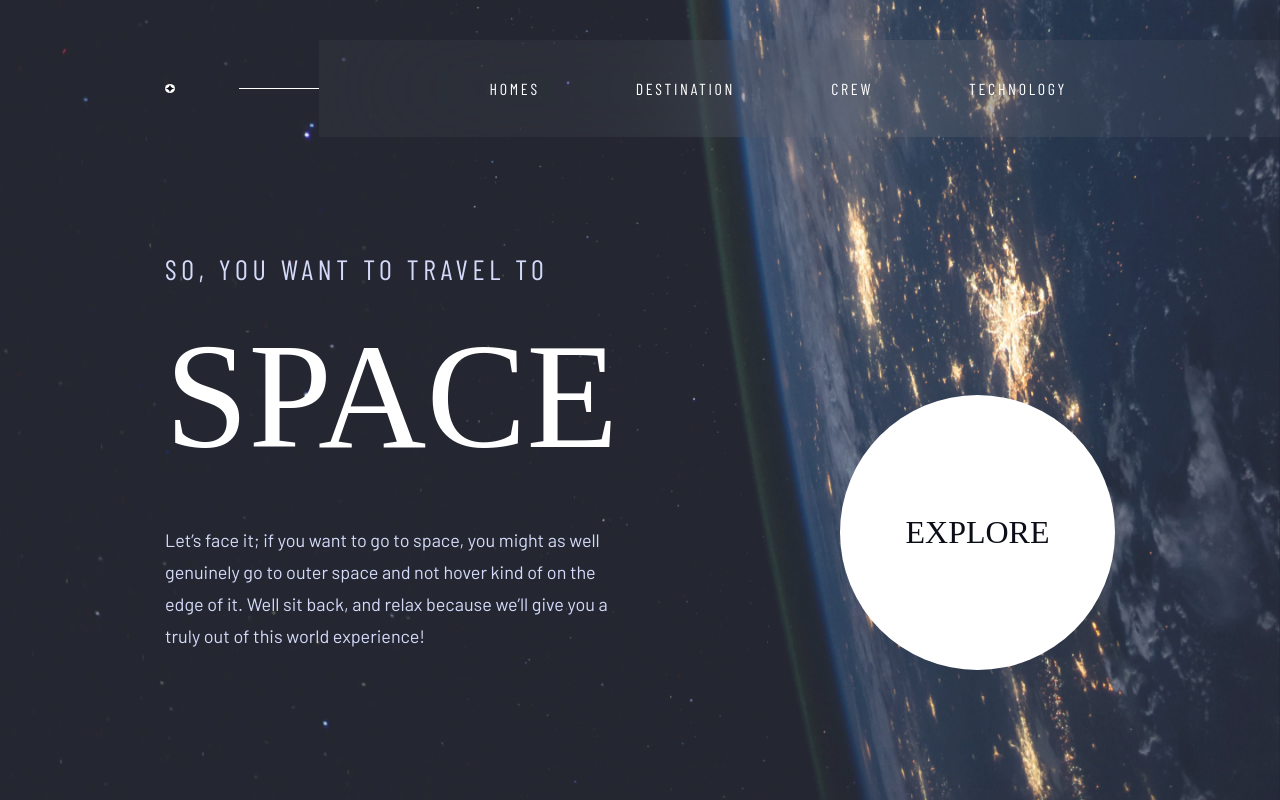
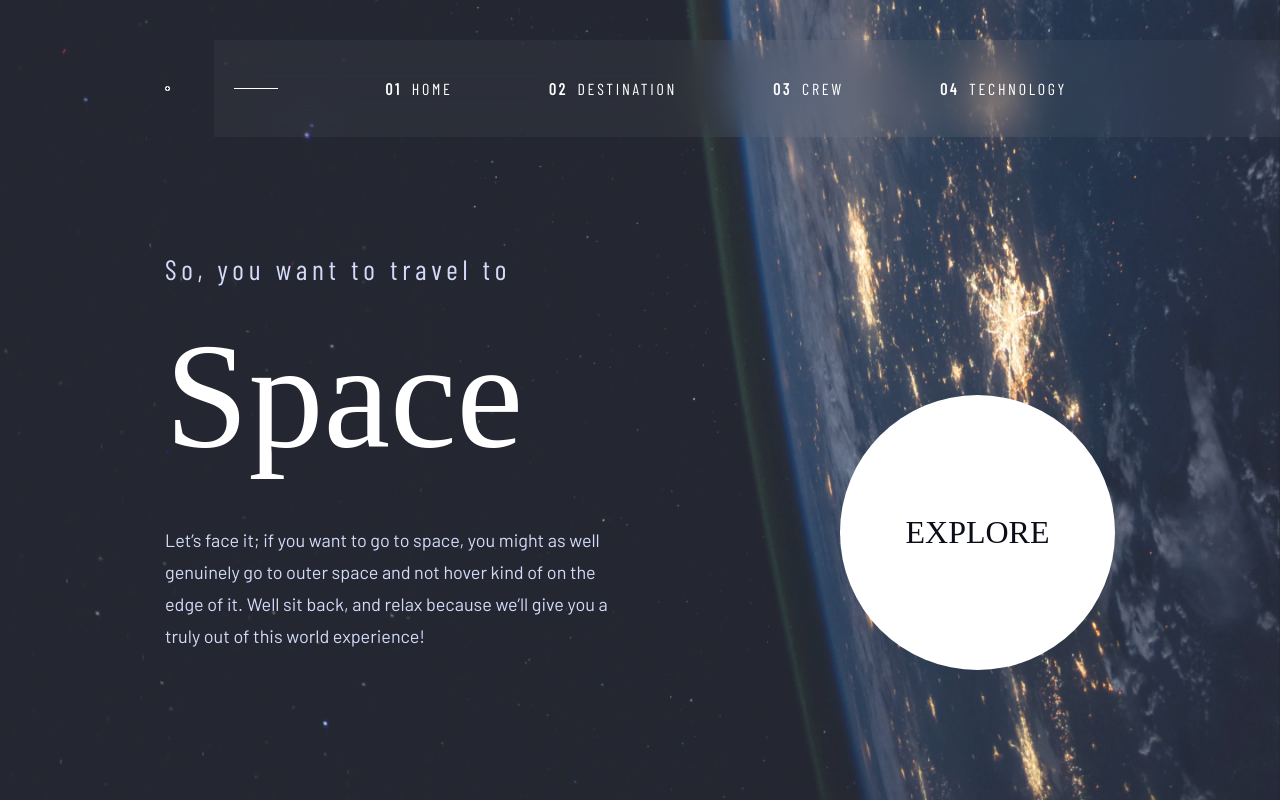
Before and after one commit to JKarwatka/space-tourism-page, a Next.js app: page /home in a window 1280 px wide. Built offline with nearby package versions, Linux system fonts and the light colour scheme; a web font is replaced by a local one.

Commit message:
Add items and animations to NavBar component

```diff
--- /dev/null
+++ b/components/LayoutWithNavBar/index.tsx
@@ -0,0 +1,17 @@
+import React from 'react'
+import NavBar from '../NavBar'
+
+type LayoutWithNavbarProps = {
+  children: React.ReactNode
+}
+
+const LayoutWithNavbar = ({ children }:LayoutWithNavbarProps)  => (
+  <>
+    <NavBar/>
+    {children}
+  </>
+)
+
+
+
+export default LayoutWithNavbar
--- a/components/NavBar/atoms.tsx
+++ b/components/NavBar/atoms.tsx
@@ -1,5 +1,7 @@
+import Image from 'next/image'
 import React from 'react'
 import styled from 'styled-components'
+import { colors } from '../designSystem'
 
 export const NavBarContainer = styled.div`
   position: absolute;
@@ -11,21 +13,73 @@ export const NavBarContainer = styled.div`
   align-items: center;
 `
 
-export const ItemsContainer = styled.div`
+export const NavItem = styled.a`
+  text-transform: uppercase;
+  margin: 0 48px;
+  padding: 39px 0;
+  font-family: 'Barlow Condensed';
+  font-style: normal;
+  font-weight: 400;
+  font-size: 16px;
+  line-height: 19px;
+  letter-spacing: 2.7px;
+  color: ${props => props.color || colors.PRIMARY};
+  cursor: pointer;
+
+  display: inline-block;
+  position: relative;
+
+  &:after{
+    content: '';
+    position: absolute;
+    width: 100%;
+    transform: scaleX(0);
+    height: 2px;
+    bottom: 0;
+    left: 0;
+    background-color: ${props => props.color || colors.PRIMARY};
+    transform-origin: bottom right;
+    transition: transform 0.25s ease-out;
+  }
+
+  &:hover:after, &:focus:after{
+    transform: scaleX(1);
+    transform-origin: bottom left;
+  }
+
+`
+
+export const NavItemsContainer = styled.div`
   background: rgba(255, 255, 255, 0.04);
-  backdrop-filter: blur(81.5485px);
+  backdrop-filter: blur(20px);
   display: flex;
   align-items: center;
   justify-content: space-evenly;
   padding: 0 165px 0 123px;
+  counter-reset: list-number;
+
+  ${NavItem}{
+    &:before{
+      counter-increment: list-number;
+      content: counter(list-number, decimal-leading-zero);
+      margin-right: 10px;
+      font-weight: 700;
+    }
+  }
 `
 
 export const NavBarLine = styled.hr`
-  width: 400px;
-  margin-left: 64px;
+  position: relative;
+  right: -64px;
   border: none;
+  z-index: 1;
   border-top: 1px solid #fff;
   color: #fff;
   overflow: visible;
   text-align: center;
+  flex: 1 1 473px;
 `
+
+export const Logo = styled(Image)`
+  flex: 0 0 48px;
+`
--- a/components/NavBar/index.tsx
+++ b/components/NavBar/index.tsx
@@ -1,19 +1,28 @@
+import Link from 'next/link'
 import React from 'react'
-import Image from 'next/image'
-import { NavText } from '../atoms'
-import { ItemsContainer, NavBarContainer, NavBarLine } from './atoms'
+import { NavItemsContainer, Logo, NavBarContainer, NavBarLine, NavItem } from './atoms'
 
 export const NavBar = () => {
   return (
     <NavBarContainer>
-      <Image  src="/assets/homepage/logo.svg" alt="me" width="48" height="48"/>
+      <Logo src="/assets/homepage/logo.svg" alt="me" width="48px" height="48px"/>
       <NavBarLine/>
-      <ItemsContainer>
-        <NavText>Homes</NavText>
-        <NavText>Destination</NavText>
-        <NavText>Crew</NavText>
-        <NavText>Technology</NavText>
-      </ItemsContainer>
+      <NavItemsContainer>
+        <Link href='/'>
+          <NavItem>Home</NavItem>
+        </Link>
+        <Link href='/destination'>
+          <NavItem>Destination</NavItem>
+        </Link>
+        <Link href='/crew'>
+          <NavItem>Crew</NavItem>
+        </Link>
+        <Link href='/technology'>
+          <NavItem>Technology</NavItem>
+        </Link>
+      </NavItemsContainer>
     </NavBarContainer>
   )
 }
+
+export default NavBar
--- a/components/atoms/index.tsx
+++ b/components/atoms/index.tsx
@@ -72,19 +72,6 @@ export const SubHeading2 = styled.h6`
   color: ${props => props.color || colors.PRIMARY};
 `
 
-export const NavText = styled.span`
-  text-transform: uppercase;
-  margin: 0 48px;
-  padding: 39px 0;
-  font-family: 'Barlow Condensed';
-  font-style: normal;
-  font-weight: 400;
-  font-size: 16px;
-  line-height: 19px;
-  letter-spacing: 2.7px;
-  color: ${props => props.color || colors.PRIMARY};
-`
-
 export const BodyText = styled.p`
   font-family: 'Barlow';
   font-style: normal;
--- a/pages/_app.tsx
+++ b/pages/_app.tsx
@@ -1,9 +1,14 @@
 import '../styles/globals.css';
 import 'normalize.css/normalize.css';
 import type { AppProps } from 'next/app'
+import LayoutWithNavbar from '../components/LayoutWithNavBar';
 
 function MyApp({ Component, pageProps }: AppProps) {
-  return <Component {...pageProps} />
+  return (
+    <LayoutWithNavbar>
+      <Component {...pageProps} />
+    </LayoutWithNavbar>
+  )
 }
 
 export default MyApp
--- a/pages/_document.tsx
+++ b/pages/_document.tsx
@@ -10,7 +10,6 @@ export default function Document() {
         <link href="https://fonts.googleapis.com/css2?family=Barlow&family=Barlow+Condensed&family=Bellefair&display=swap" rel="stylesheet"/>
         </Head>
       <body>
-        <NavBar/>
         <Main />
         <NextScript />
       </body>
--- a/pages/destination/index.tsx
+++ b/pages/destination/index.tsx
@@ -5,3 +5,5 @@ export const DestinationPage = () => {
     <div>DestinationPage</div>
   )
 }
+
+export default DestinationPage
--- a/pages/home/content.tsx
+++ b/pages/home/content.ts
@@ -1,6 +1,6 @@
 export const homePageContent = {
-  UPPER_TITLE: "SO, YOU WANT TO TRAVEL TO",
-  LOWER_TITLE: "SPACE",
-  BUTTON: "EXPLORE",
+  UPPER_TITLE: "So, you want to travel to",
+  LOWER_TITLE: "Space",
+  BUTTON: "Explore",
   BODY: "Let’s face it; if you want to go to space, you might as well genuinely go to outer space and not hover kind of on the edge of it. Well sit back, and relax because we’ll give you a truly out of this world experience!"
 }
```
Also changed, not shown: pages/index.tsx (+3 -6 lines).
